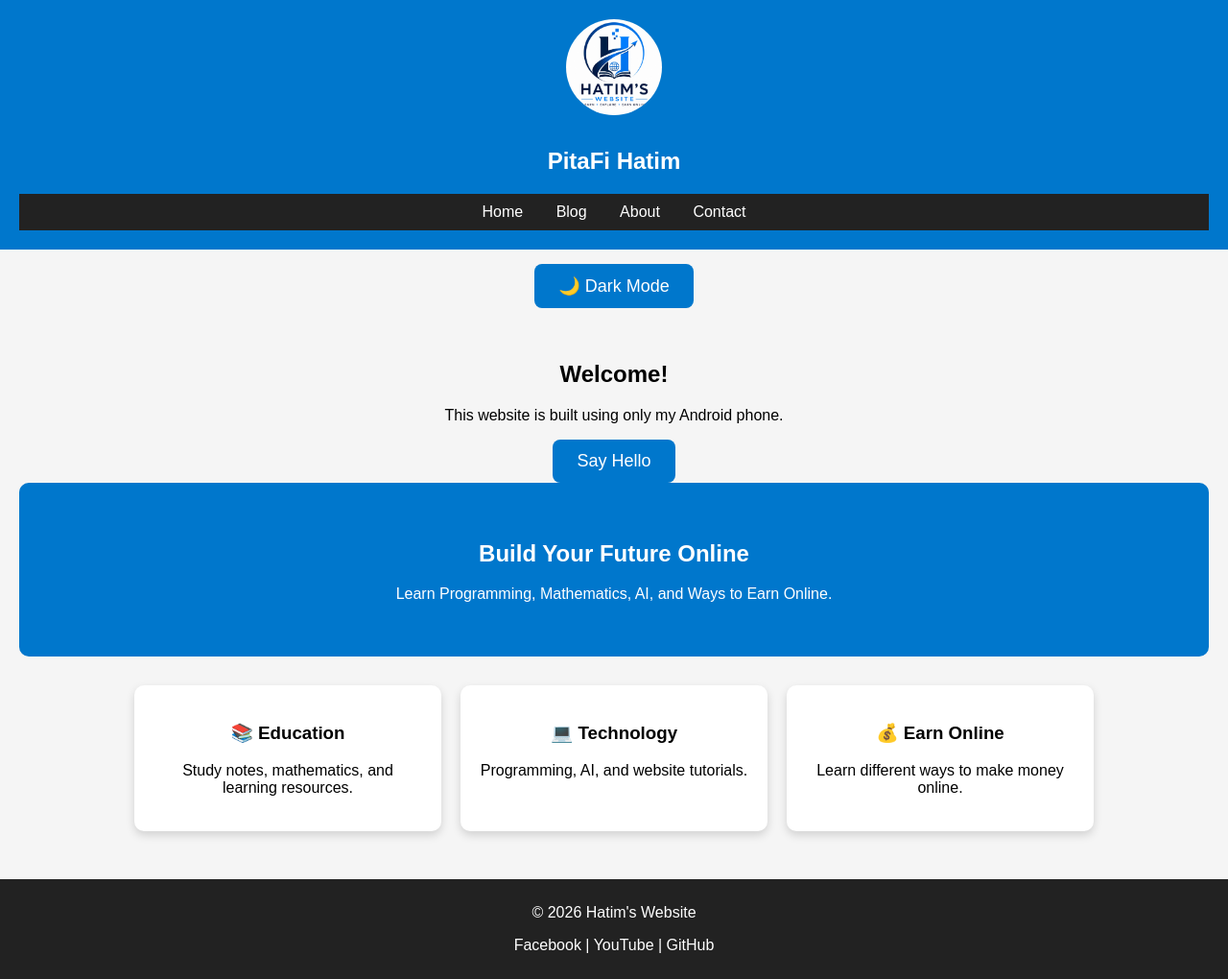
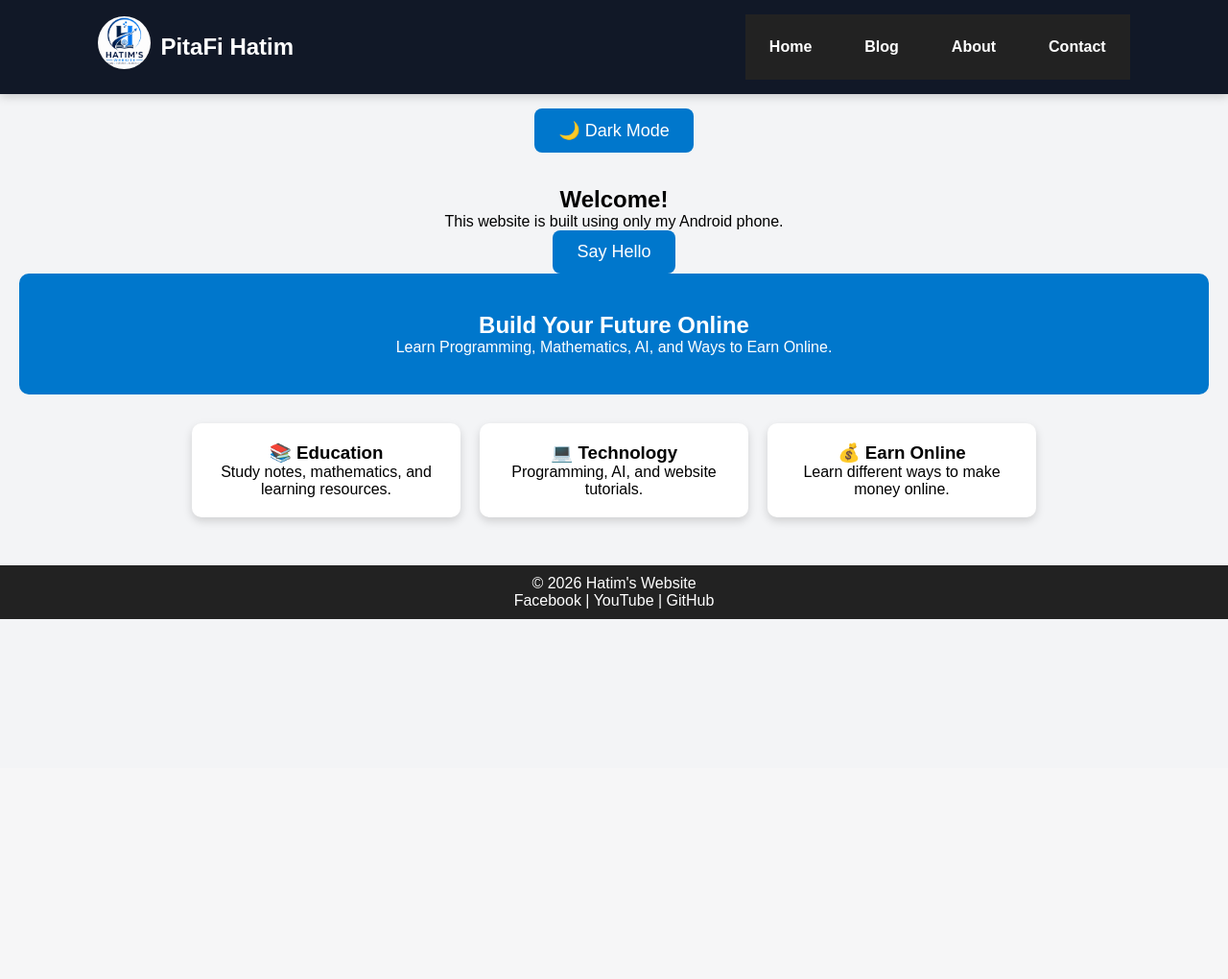
Before and after one commit to khanhatim499-bit/pitafihatim, a PHP site: page / in a window 1280 px wide. Shown: the whole page at 96% size. After the commit the page ends 645 px from the top, so only its background shows below. Run offline with PHP 8.4, Linux system fonts and the light colour scheme.

Commit message:
Update style.css

```diff
--- a/style.css
+++ b/style.css
@@ -119,3 +119,60 @@ footer{
     border-radius:50%;
     margin-bottom:10px;
 }
+
+/* Premium Navigation */
+
+*{
+    margin:0;
+    padding:0;
+    box-sizing:border-box;
+}
+
+body{
+    font-family:Arial, sans-serif;
+    background:#F3F4F6;
+}
+
+.navbar{
+    position:sticky;
+    top:0;
+    display:flex;
+    justify-content:space-between;
+    align-items:center;
+    background:#111827;
+    padding:15px 8%;
+    box-shadow:0 2px 10px rgba(0,0,0,.2);
+    z-index:1000;
+}
+
+.logo-area{
+    display:flex;
+    align-items:center;
+    gap:10px;
+}
+
+.logo{
+    width:55px;
+    height:55px;
+    border-radius:50%;
+}
+
+.logo-area h2{
+    color:white;
+}
+
+nav{
+    display:flex;
+    gap:25px;
+}
+
+nav a{
+    color:white;
+    text-decoration:none;
+    font-weight:bold;
+    transition:.3s;
+}
+
+nav a:hover{
+    color:#2563EB;
+}
```
